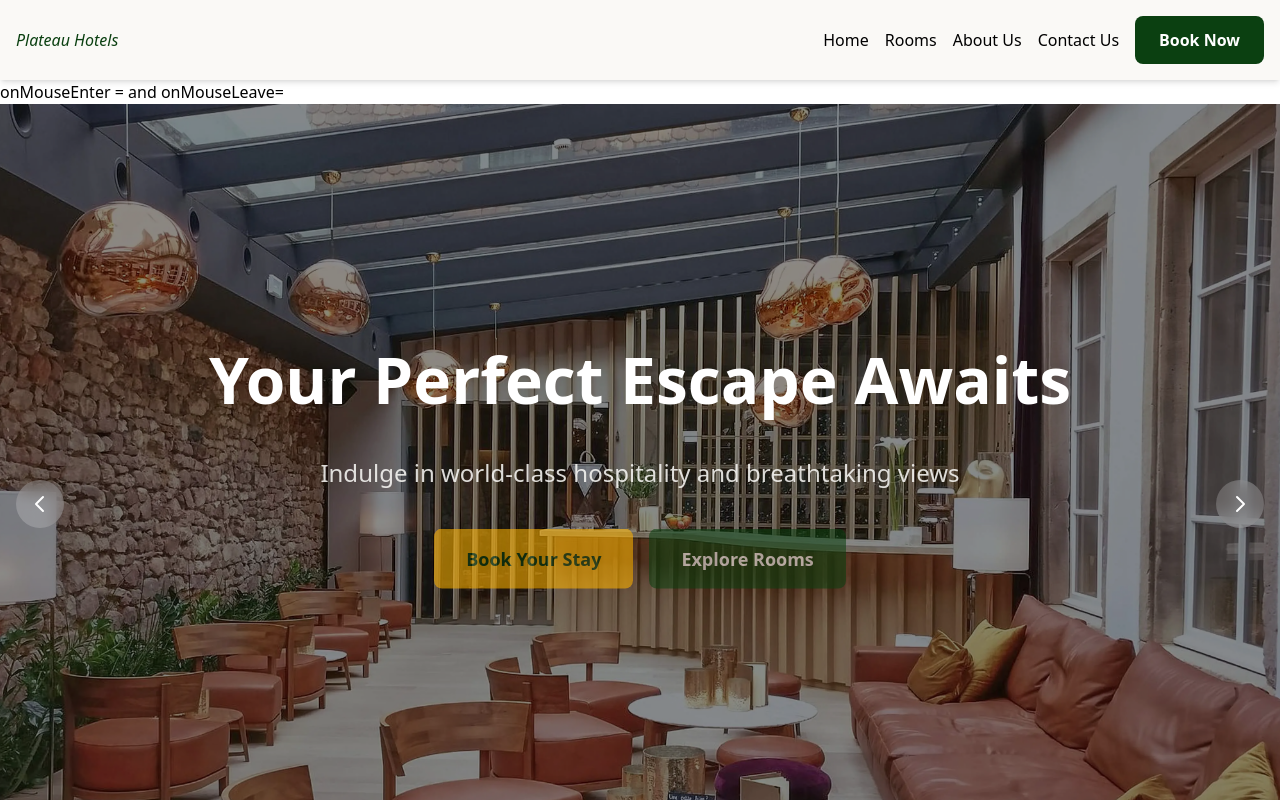
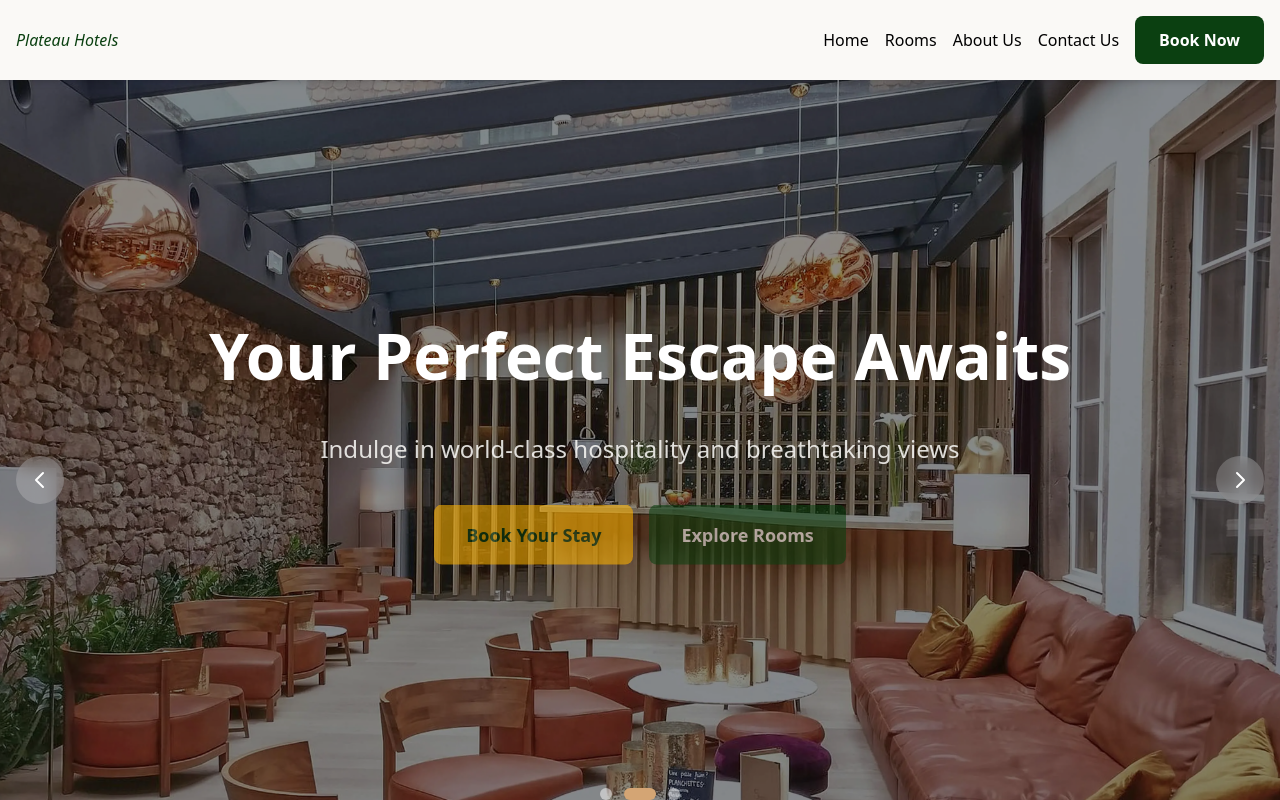
Before and after one commit to Erystech/plateau-hotels, a React (Vite) app: page / in a window 1280 px wide. Shown: the top 800 px of the page. Built offline with nearby package versions, Linux system fonts and the light colour scheme; no server answers; the database is empty.

Commit message:
Minor hero Imaage Fixes

```diff
--- a/src/components/sections/Hero.jsx
+++ b/src/components/sections/Hero.jsx
@@ -41,11 +41,6 @@ const Hero = () => {
 
   return (
     <div className="relative mb-20">
-
-        onMouseEnter = {() =>
-        setIsHovered(true)} and onMouseLeave={() => setIsHovered(false)
-      }
-
 
 
       <div className="relative h-screen w-full overflow-hidden">
```
